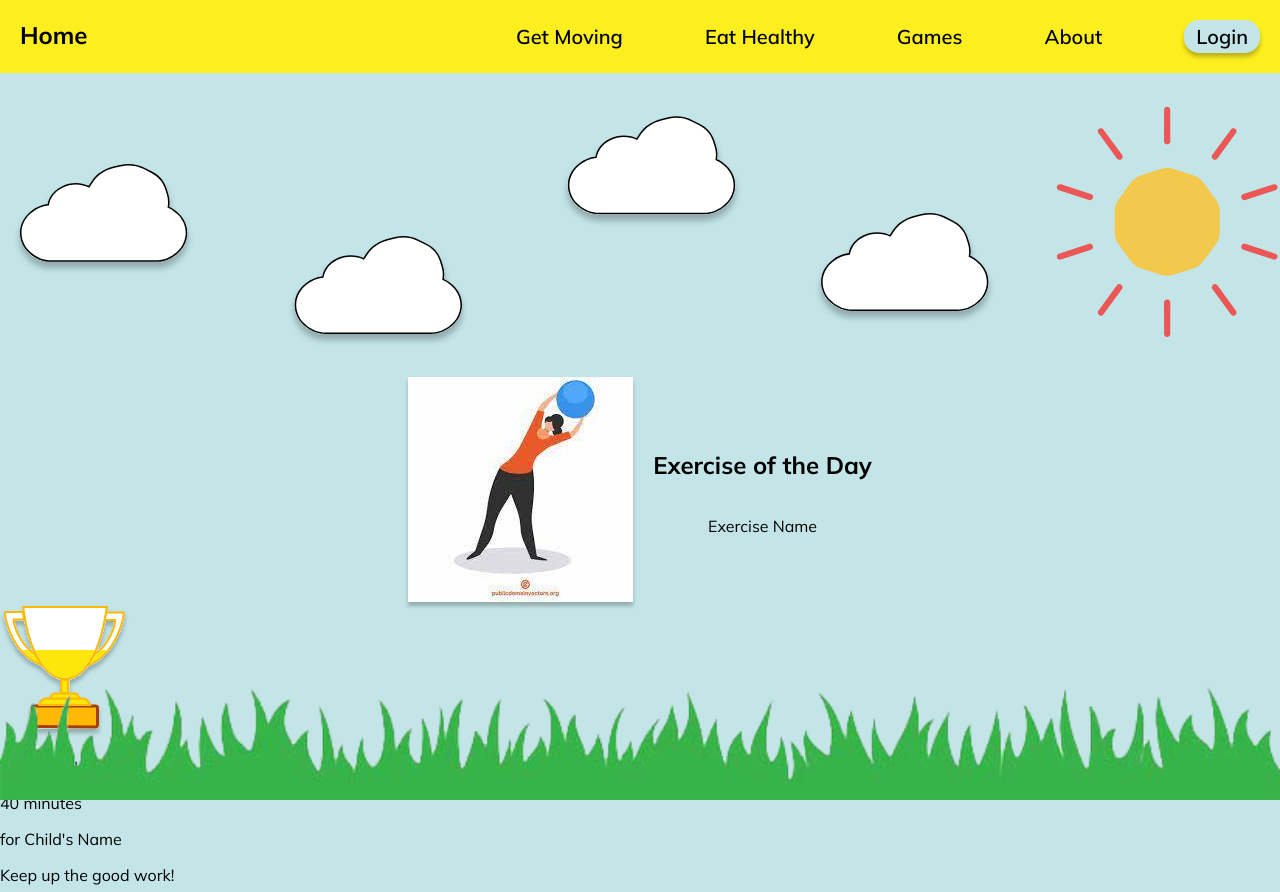
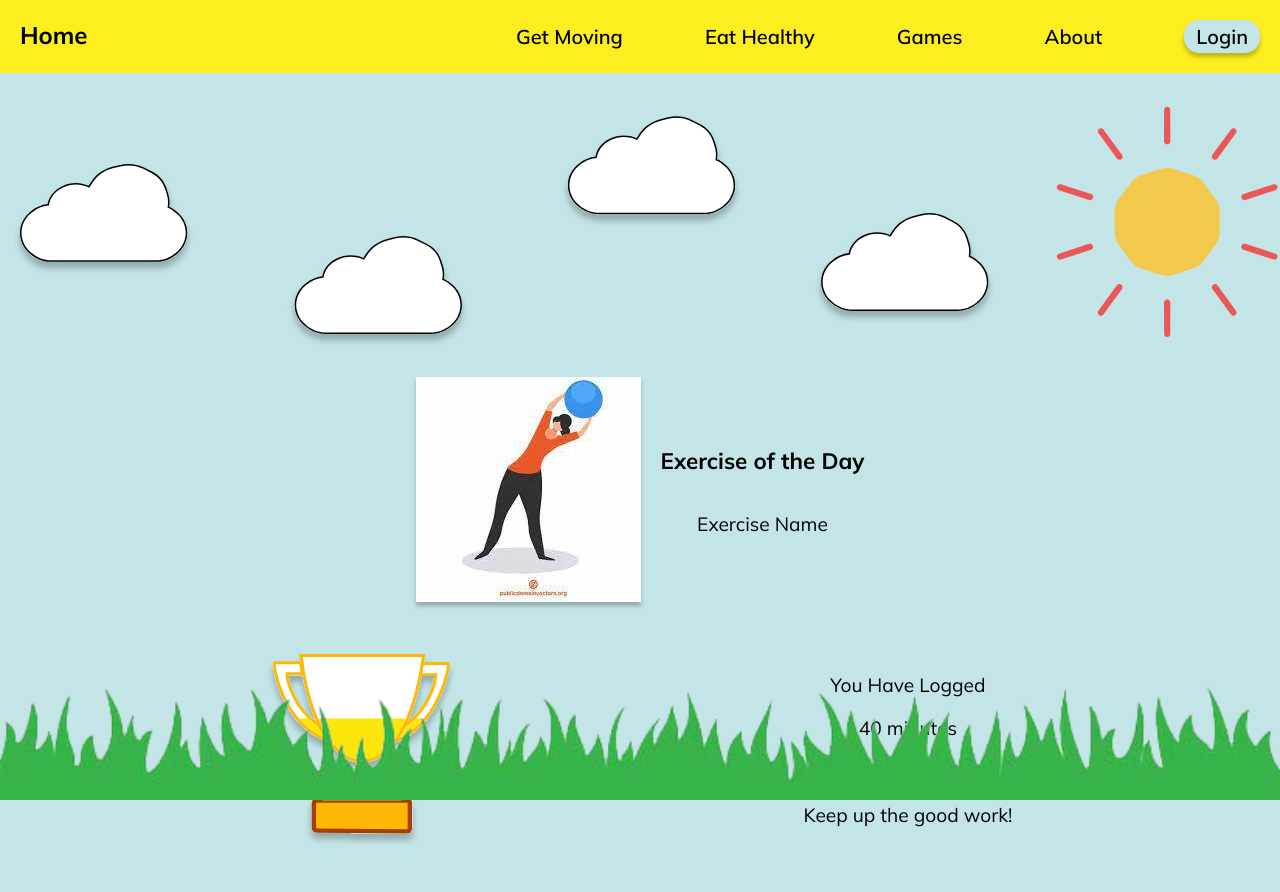
Before and after one commit to hergin/Henry-Gets-Moving-Frontend, a React (Create React App) app: page /get-moving in a window 1280 px wide. Shown: the top 892 px of the page. Built offline with nearby package versions, Linux system fonts and the light colour scheme.

Commit message:
Style above grid on exercise page

```diff
--- a/src/Pages/Exercise/Exercise.scss
+++ b/src/Pages/Exercise/Exercise.scss
@@ -1,16 +1,70 @@
-.exercise{
-  .otd-div{
+.exercise {
+  .otd-div {
     display: flex;
     justify-content: center;
-    img{
+
+    img {
       margin-right: 20px;
       box-shadow: 0 4px 4px 0 rgba(0, 0, 0, 0.25);
     }
   }
-  .otd-text{
+
+  .otd-text {
     display: flex;
     flex-direction: column;
     align-items: center;
     justify-content: center;
+    p{
+      font-size: 1.2rem;
+    }
+  }
+
+  h2{
+    font-size: 1.4rem;
+  }
+
+  .trophy-div {
+    display: flex;
+    justify-content: space-around;
+    width: 90%;
+    margin: 3em auto;
+  }
+
+  .trophy-image {
+    display: flex;
+    align-items: center;
+
+    img {
+      height: 100%;
+    }
+  }
+
+  .trophy-text {
+    text-align: center;
+    font-size: 1.2rem;
+  }
+
+  .log-exercise{
+    display: flex;
+    justify-content: center;
+  }
+
+  .red-button{
+    font-size: 1.2rem;
+    font-weight: 700;
+  }
+
+  .select-link{
+    display: flex;
+    justify-content: space-between;
+    width: 90%;
+    margin: auto;
+  }
+  select{
+    background-color: white;
+    border: 1px solid black;
+    font-size: 1.2rem;
+    box-shadow: 0 4px 4px 0 rgba(0, 0, 0, 0.25);
+    font-weight: 500;
   }
 }
```
